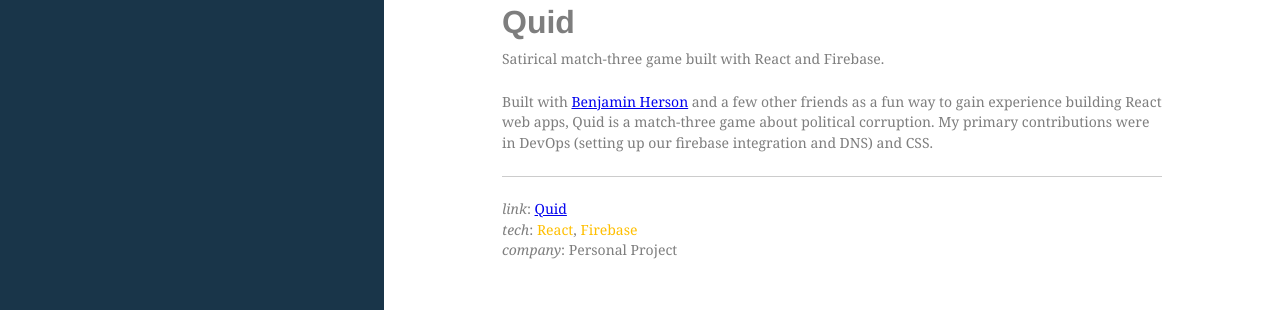
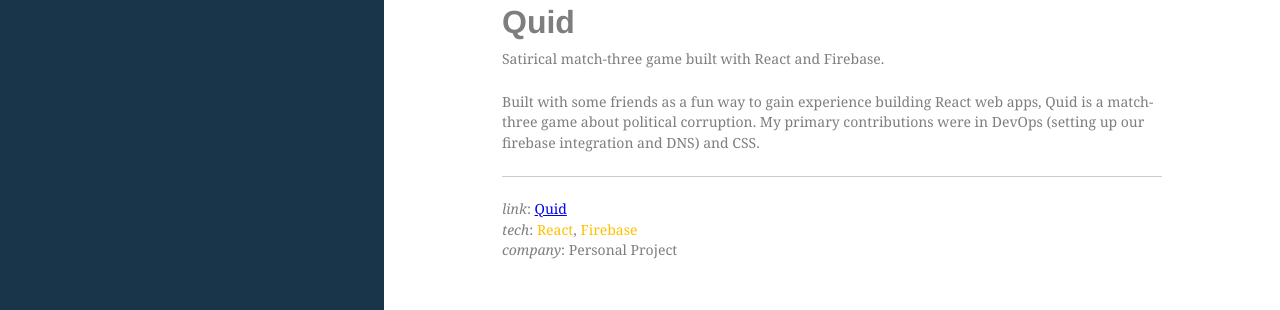
Before and after one commit to jenniferOlsen/jenniferolsen.github.io, a Gatsby site: page /quid/ in a window 1280 px wide. Shown: the part 541-851 px from the top of the page. Built offline with nearby package versions, Linux system fonts and the light colour scheme; Gatsby itself is replaced by a stand-in of ours; some packages are replaced by stand-ins of ours.

Commit message:
update quid description

```diff
--- a/src/posts/quid.md
+++ b/src/posts/quid.md
@@ -10,4 +10,4 @@
 
 Satirical match-three game built with React and Firebase.
 
-Built with [Benjamin Herson](http://bherson.com) and a few other friends as a fun way to gain experience building React web apps, Quid is a match-three game about political corruption. My primary contributions were in DevOps (setting up our firebase integration and DNS) and CSS.
+Built with some friends as a fun way to gain experience building React web apps, Quid is a match-three game about political corruption. My primary contributions were in DevOps (setting up our firebase integration and DNS) and CSS.
```
